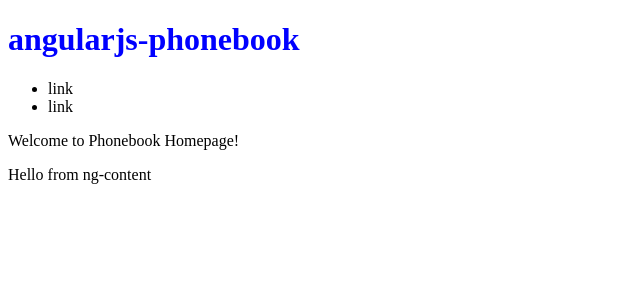
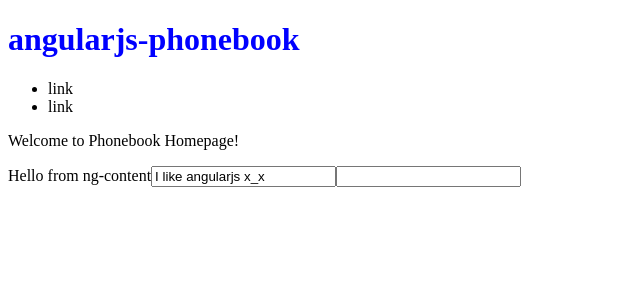
Before and after one commit to Syahirdev/angularjs-phonebook, an Angular app: page / in a window 1280 px wide. Shown: the top 300 px of the page, without its empty margins (0-640 px from the left). Built offline with nearby package versions, Linux system fonts and the light colour scheme.

Commit message:
2.property binding
*native HTML properties
$ [value]='expression'

built-in angular directives
$ [ngClass]='expression'

custom-made properties
$ [myProp]='expression'

```diff
--- a/src/app/home/home.component.html
+++ b/src/app/home/home.component.html
@@ -1,2 +1,11 @@
 <p>{{ homeTitle }}</p>
 <ng-content></ng-content>
+
+<!-- property binding -->
+<!--
+<input value="{{ myString }}" />
+<input required="{{ myBoolean }}" />
+-->
+
+<input [value]="myString" />
+<input [required]="myBoolean" />
--- a/src/app/home/home.component.ts
+++ b/src/app/home/home.component.ts
@@ -7,6 +7,8 @@
 })
 export class HomeComponent implements OnInit {
   homeTitle = 'Welcome to Phonebook Homepage!';
+  myString = 'I like angularjs x_x';
+  myBoolean = true;
   constructor() {}
 
   ngOnInit(): void {}
```
